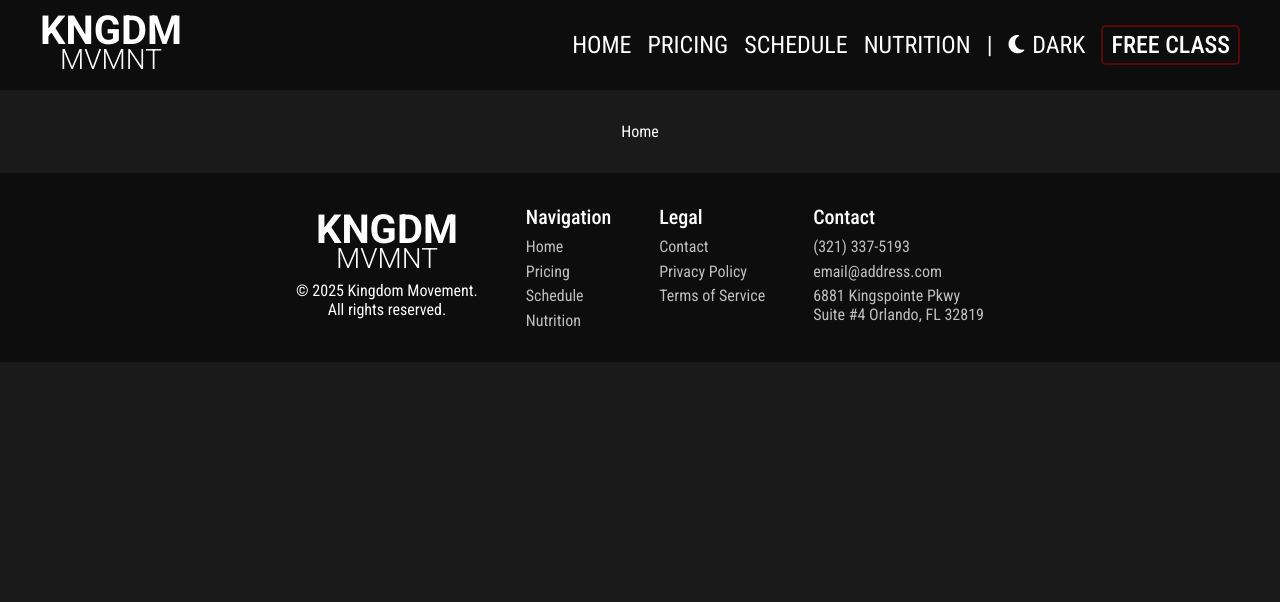
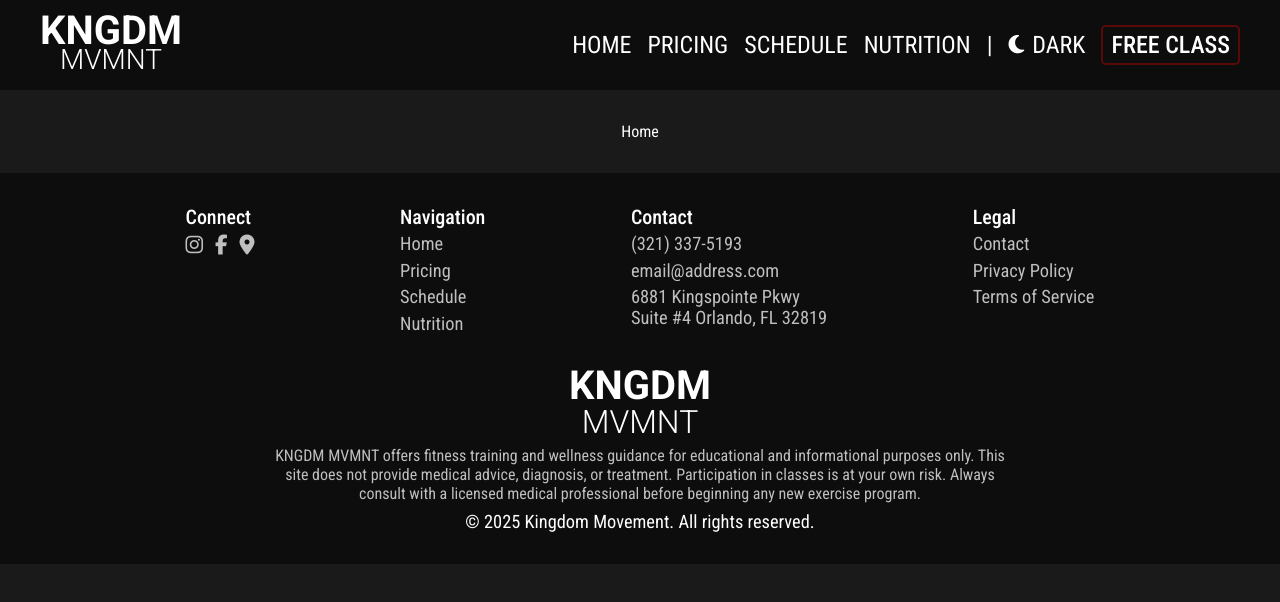
Before and after one commit to gilmerperez/kingdom-movement, a React (Vite) app: page / in a window 1280 px wide. Shown: the top 602 px of the page. Built offline with nearby package versions, Linux system fonts and the light colour scheme.

Commit message:
Cleaned up the footer, still have work to do

```diff
--- a/src/components/Footer/Footer.jsx
+++ b/src/components/Footer/Footer.jsx
@@ -3,25 +3,31 @@ import { NavLink } from "react-router-dom";
 
 function Footer() {
   return (
-    <>
     <footer>
       <section className={styles.footerContainer}>
-          {/* Big Footer */}
         <section className={styles.bigFooter}>
-            {/* Logo & Copyright */}
-            <section className={styles.logoColumn}>
-              {/* Logo */}
-              <NavLink to="/" className={styles.logoContainer}>
-                <span className={styles.kngdm}>KNGDM</span>
-                <span className={styles.mvmnt}>MVMNT</span>
-              </NavLink>
-              {/* Copyright */}
-              <p className={styles.copyright}>
-                &copy; {new Date().getFullYear()} Kingdom Movement. <br /> All rights reserved.
-              </p>
+          {/* Social Icons */}
+          <section className={styles.footerColumn}>
+            <h5 className={styles.navHeader}>Connect</h5>
+            <div className={styles.socialIcons}>
+              <a href="https://www.instagram.com" target="_blank" rel="noopener noreferrer" aria-label="Instagram">
+                <i className="fa-brands fa-instagram"></i>
+              </a>
+              <a href="https://www.facebook.com" target="_blank" rel="noopener noreferrer" aria-label="Facebook">
+                <i className="fa-brands fa-facebook-f"></i>
+              </a>
+              <a
+                href="https://www.google.com/maps/place/rangers+kingdom"
+                target="_blank"
+                rel="noopener noreferrer"
+                aria-label="Google Maps"
+              >
+                <i className="fa-solid fa-location-dot"></i>
+              </a>
+            </div>
           </section>
 
-            {/* Site Navigation */}
+          {/* Navigation */}
           <section className={styles.footerColumn}>
             <h5 className={styles.navHeader}>Navigation</h5>
             <nav className={styles.footerNav}>
@@ -32,7 +38,21 @@ function Footer() {
             </nav>
           </section>
 
-            {/* Legal Information */}
+          {/* Contact Info */}
+          <section className={styles.footerColumn}>
+            <h5 className={styles.navHeader}>Contact</h5>
+            <div className={styles.footerNav}>
+              <a href="tel:3213375193">(321) 337-5193</a>
+              <a href="mailto:email@address.com">email@address.com</a>
+              <a href="https://www.google.com/maps/place/rangers+kingdom" target="_blank" rel="noopener noreferrer">
+                6881 Kingspointe Pkwy
+                <br />
+                Suite #4 Orlando, FL 32819
+              </a>
+            </div>
+          </section>
+
+          {/* Legal */}
           <section className={styles.footerColumn}>
             <h5 className={styles.navHeader}>Legal</h5>
             <nav className={styles.footerNav}>
@@ -41,53 +61,23 @@ function Footer() {
               <NavLink to="/terms-of-service">Terms of Service</NavLink>
             </nav>
           </section>
-
-            {/* Contact Info */}
-            <section className={styles.footerColumn}>
-              <h5 className={styles.navHeader}>Contact</h5>
-              <div className={styles.footerNav}>
-                <a href="tel:3213375193">
-                  <p>(321) 337-5193</p>
-                </a>
-                <a href="mailto:email@address.com">
-                  <p>email@address.com</p>
-                </a>
-                <a
-                  href="https://www.google.com/maps/place/rangers+kingdom/data=!4m2!3m1!1s0x88dd87daa64f54c7:0xb0e764b4072e95b9?sa=X&ved=1t:242&ictx=111"
-                  target="_blank"
-                  rel="noopener noreferrer"
-                >
-                  <p>
-                    6881 Kingspointe Pkwy <br /> Suite #4 Orlando, FL 32819
-                  </p>
-                </a>
-              </div>
-            </section>
         </section>
 
-          {/* Small Footer */}
-          <section className={styles.smallFooter}>
-            {/* Navigation Links */}
-            <nav className={styles.footerLinks} aria-label="Footer Navigation">
-              <NavLink to="/contact">Contact</NavLink>
-              <NavLink to="/privacy-policy">Privacy Policy</NavLink>
-              <NavLink to="/terms-of-service">Terms of Service</NavLink>
-            </nav>
-
-            {/* Legal Disclaimer */}
+        {/* Footer Bottom Section */}
+        <section className={styles.bottomFooter}>
+          <div className={styles.logoContainer}>
+            <span className={styles.kngdm}>KNGDM</span>
+            <span className={styles.mvmnt}>MVMNT</span>
+          </div>
           <p className={styles.legalDisclaimer}>
-              Kingdom Movement offers fitness training and wellness guidance for educational and informational purposes
-              only. This site does not provide medical advice, diagnosis, or treatment. Participation in classes is at
-              your own risk. Always consult with a licensed medical professional before beginning any new exercise
-              program.
+            KNGDM MVMNT offers fitness training and wellness guidance for educational and informational purposes only.
+            This site does not provide medical advice, diagnosis, or treatment. Participation in classes is at your own
+            risk. Always consult with a licensed medical professional before beginning any new exercise program.
           </p>
-
-            {/* Copyright */}
           <p className={styles.copyright}>&copy; {new Date().getFullYear()} Kingdom Movement. All rights reserved.</p>
         </section>
       </section>
     </footer>
-    </>
   );
 }
 
--- a/src/components/Footer/Footer.module.css
+++ b/src/components/Footer/Footer.module.css
@@ -4,93 +4,38 @@
   margin: 0 auto;
   max-width: 1200px;
   align-items: center;
-  justify-content: center;
-}
-
-/* Big Footer */
-.bigFooter {
-  gap: 3rem;
-  width: 100%;
-  display: none;
-  text-align: left;
-  flex-direction: row;
-  align-items: flex-start;
-  justify-content: center;
-  transition: 0.3s ease-in;
-}
-
-.logoColumn {
-  gap: 0.5rem;
-  display: flex;
-  align-self: center;
-  align-items: center;
   flex-direction: column;
   justify-content: center;
 }
 
-.logoContainer {
+.bigFooter {
+  width: 100%;
   display: flex;
-  text-align: center;
-  align-items: center;
-  white-space: nowrap;
-  font-family: "Roboto";
-  flex-direction: column;
-  justify-content: center;
-}
-
-.kngdm,
-.mvmnt {
-  width: 100%;
-  font-family: "Roboto";
-  transition: 0.3s ease-in;
-}
-
-.kngdm {
-  font-weight: 700;
-  line-height: 0.75;
-  font-size: 2.5rem;
-}
-
-.mvmnt {
-  line-height: 1;
-  font-weight: 300;
-  font-size: 1.75rem;
-}
-
-.logoColumn .copyright {
-  width: 100%;
-  font-size: 1rem;
-  text-align: center;
-  color: var(--text-primary);
+  flex-wrap: wrap;
+  text-align: left;
+  align-items: flex-start;
+  justify-content: space-evenly;
 }
 
 .footerColumn {
   display: flex;
   flex-direction: column;
-  align-items: flex-start;
-  justify-content: flex-start;
 }
 
 .navHeader {
-  width: 100%;
-  text-align: left;
   font-weight: 500;
   font-size: 1.25rem;
-  margin-bottom: 0.5rem;
-  color: var(--text-primary);
+  margin-bottom: 0.25rem;
 }
 
 .footerNav {
-  width: 100%;
   gap: 0.35rem;
   display: flex;
-  font-weight: 400;
-  text-align: left;
   flex-direction: column;
 }
 
 .footerNav a {
-  font-size: 1rem;
+  font-size: 1.15rem;
   transition: 0.3s ease-in;
   color: var(--text-secondary);
 }
@@ -99,52 +44,91 @@
   color: var(--primary);
 }
 
-/* Small Footer */
-.smallFooter {
+/* Social Icons */
+.socialIcons {
+  gap: 0.75rem;
   display: flex;
+  font-size: 1.25rem;
+}
+
+.socialIcons a {
+  transition: 0.3s ease-in;
+  color: var(--text-secondary);
+}
+
+.socialIcons a:hover {
+  color: var(--primary);
+}
+
+/* Logo Section */
+.logoContainer {
+  display: flex;
+  align-items: center;
+  flex-direction: column;
+  justify-content: center;
+  font-family: "Roboto", sans-serif;
+}
+
+.kngdm {
+  line-height: 1;
+  font-size: 2.5rem;
+  font-weight: 700;
+}
+
+.mvmnt {
+  line-height: 1;
+  font-weight: 300;
+  font-size: 2rem;
+}
+
+/* Legal & Copy */
+.bottomFooter {
+  gap: 0.5rem;
+  display: flex;
+  max-width: 750px;
+  margin-top: 2rem;
   text-align: center;
   align-items: center;
   flex-direction: column;
-  justify-content: center;
-}
-
-.footerLinks {
-  gap: 1rem;
-  display: flex;
-  flex-wrap: wrap;
-  font-size: 1.25rem;
-  align-items: center;
-  margin-bottom: 0.5rem;
-  justify-content: center;
-}
-
-.footerLinks a {
-  transition: 0.3s ease-in-out;
-}
-
-.footerLinks a:hover {
-  color: var(--primary);
 }
 
 .legalDisclaimer {
   font-size: 1rem;
-  max-width: 800px;
-  margin-bottom: 0.5rem;
   color: var(--text-secondary);
 }
 
 .copyright {
-  font-size: 1rem;
-  color: var(--text-primary);
+  font-size: 1.15rem;
 }
 
-@media (max-width: 950px) {
+@media (max-width: 768px) {
   .bigFooter {
+    flex-direction: column;
     gap: 2rem;
+    align-items: center;
+    text-align: center;
   }
 
-  .logoColumn {
-    gap: 0.75rem;
+  .footerColumn {
+    align-items: center;
+  }
+
+  .navHeader {
+    font-size: 1.1rem;
+  }
+
+  .footerNav a {
+    font-size: 0.95rem;
+  }
+
+  .socialIcons {
+    justify-content: center;
+  }
+
+  .legalDisclaimer,
+  .copyright {
+    font-size: 0.85rem;
+    padding: 0 1rem;
   }
 
   .kngdm {
@@ -152,58 +136,17 @@
   }
 
   .mvmnt {
-    font-size: 1.15rem;
+    font-size: 1.25rem;
   }
+}
 
-  .copyright {
+@media (max-width: 480px) {
+  .footerNav a {
     font-size: 0.85rem;
   }
 
   .navHeader {
-    font-size: 1.15rem;
-    margin-bottom: 0.35rem;
-  }
-
-  .footerNav {
-    gap: 0.35rem;
-  }
-
-  .footerNav a {
-    font-size: 0.95rem;
-  }
-}
-
-@media (min-width: 900px) {
-  .bigFooter {
-    display: flex;
-    flex-wrap: wrap;
-  }
-
-  .smallFooter {
-    display: none;
-  }
-}
-
-/* Tablet Responsiveness */
-@media (max-width: 768px) {
-  .footerLinks {
     font-size: 1rem;
-  }
-
-  .legalDisclaimer {
-    font-size: 0.85rem;
-  }
-
-  .copyright {
-    font-size: 0.85rem;
-  }
-}
-
-/* Mobile Responsiveness */
-@media (max-width: 480px) {
-  .footerLinks {
-    gap: 0.75rem;
-    font-size: 0.85rem;
   }
 
   .legalDisclaimer {
@@ -213,4 +156,9 @@
   .copyright {
     font-size: 0.75rem;
   }
+
+  .socialIcons {
+    font-size: 1.25rem;
+    gap: 0.75rem;
+  }
 }
```
Lines whose indentation alone changed are shown as unchanged.
